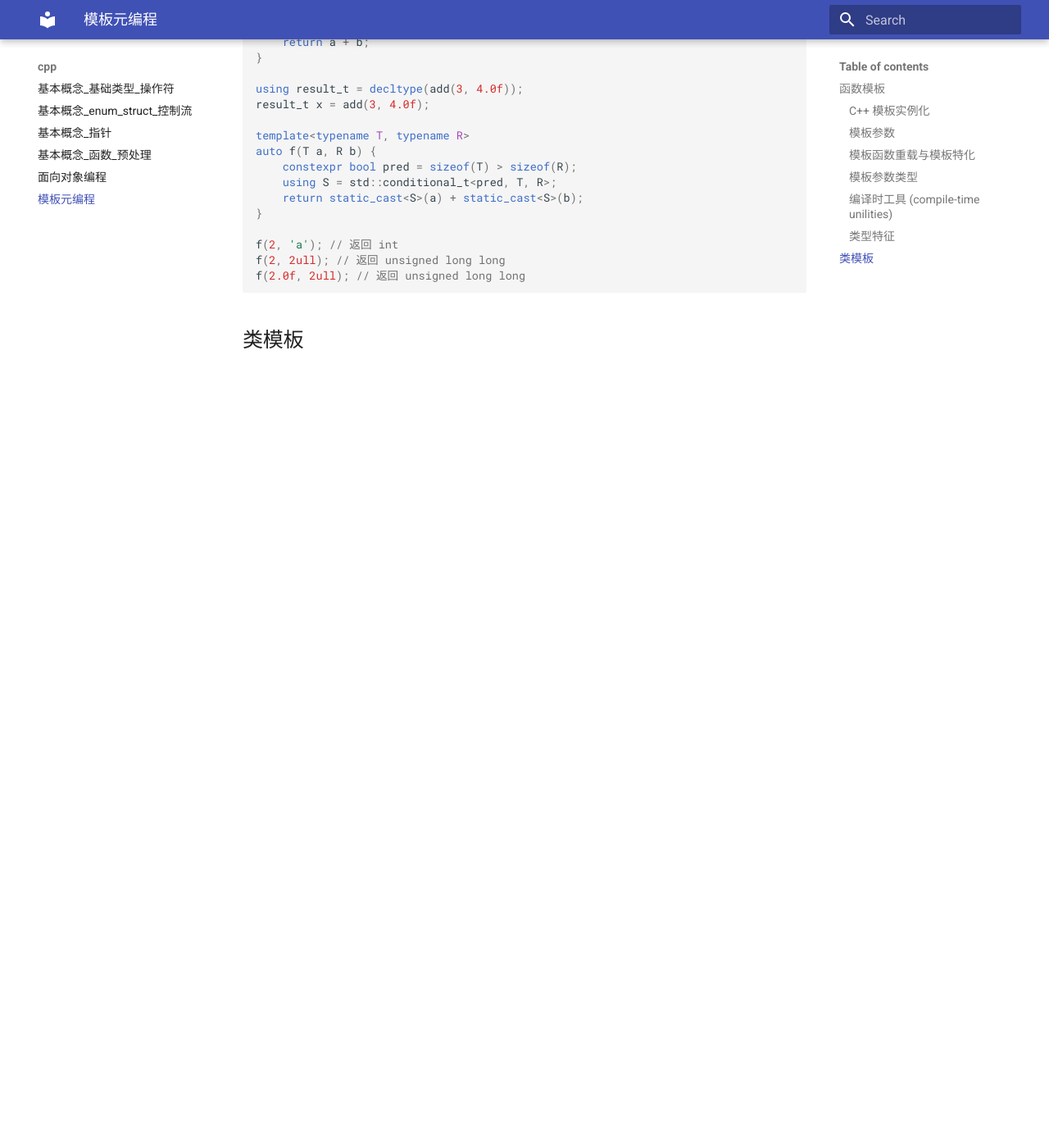
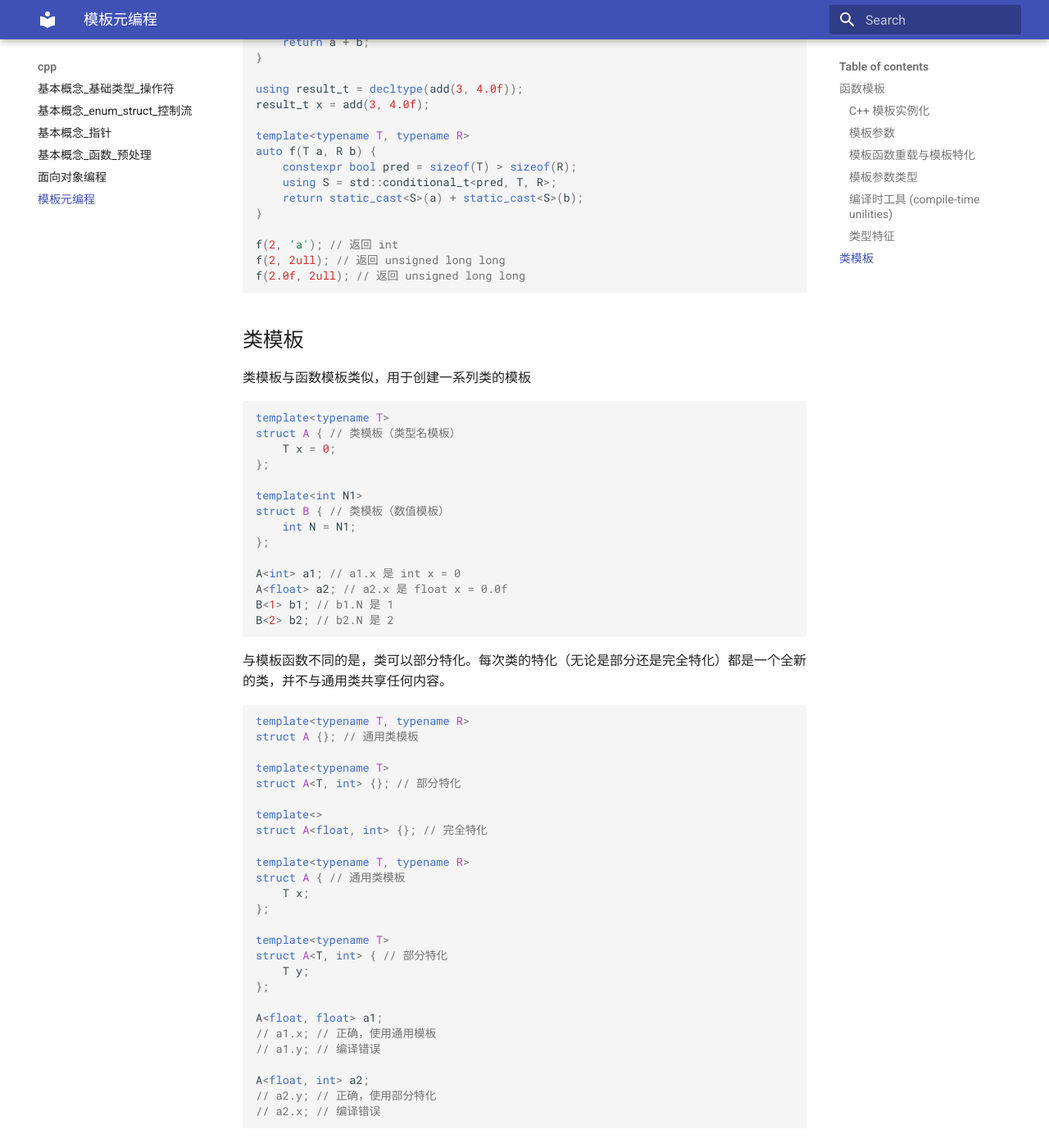
Before and after one commit to ymma98/technotes, an MkDocs documentation site: the page built from docs/cpp/模板元编程.md, in a window 1280 px wide and 1400 px high, scrolled down 9526 px. Shown: the whole window at 82% size. Built offline with MkDocs 1.6.1 and Material for MkDocs 9.7.7, drawn with Linux system fonts in a browser that asks for light colours; before the commit the page ends 9982 px from its top, so only the background shows below that.

Commit message:
docs/cpp/模板元编程.md updated from https://stackedit.cn/

````diff
--- a/docs/cpp/模板元编程.md
+++ b/docs/cpp/模板元编程.md
@@ -488,9 +488,57 @@ f(2.0f, 2ull); // 返回 unsigned long long
 
 ## 类模板
 
+类模板与函数模板类似，用于创建一系列类的模板
 
+```cpp
+template<typename T>
+struct A { // 类模板（类型名模板）
+    T x = 0;
+};
+
+template<int N1>
+struct B { // 类模板（数值模板）
+    int N = N1;
+};
+
+A<int> a1; // a1.x 是 int x = 0
+A<float> a2; // a2.x 是 float x = 0.0f
+B<1> b1; // b1.N 是 1
+B<2> b2; // b2.N 是 2
+```
+
+与模板函数不同的是，类可以部分特化。每次类的特化（无论是部分还是完全特化）都是一个全新的类，并不与通用类共享任何内容。
+
+```cpp
+template<typename T, typename R>
+struct A {}; // 通用类模板
+
+template<typename T>
+struct A<T, int> {}; // 部分特化
+
+template<>
+struct A<float, int> {}; // 完全特化
+
+template<typename T, typename R>
+struct A { // 通用类模板
+    T x;
+};
+
+template<typename T>
+struct A<T, int> { // 部分特化
+    T y;
+};
+
+A<float, float> a1;
+// a1.x; // 正确，使用通用模板
+// a1.y; // 编译错误
+
+A<float, int> a2;
+// a2.y; // 正确，使用部分特化
+// a2.x; // 编译错误
+```
 <!--stackedit_data:
-eyJoaXN0b3J5IjpbLTE4ODY4ODUxMzAsMTA0NTU2NDAwOSwtMT
-AxNDIzMTg3NywtMTc5NDcyNDU5NCwxNTc4Nzk5MzE4LDE1MjIx
-MzY1MDEsNjA4NTkzMjY3XX0=
+eyJoaXN0b3J5IjpbLTI4NzI3MjIyNywtMTg4Njg4NTEzMCwxMD
+Q1NTY0MDA5LC0xMDE0MjMxODc3LC0xNzk0NzI0NTk0LDE1Nzg3
+OTkzMTgsMTUyMjEzNjUwMSw2MDg1OTMyNjddfQ==
 -->
````
